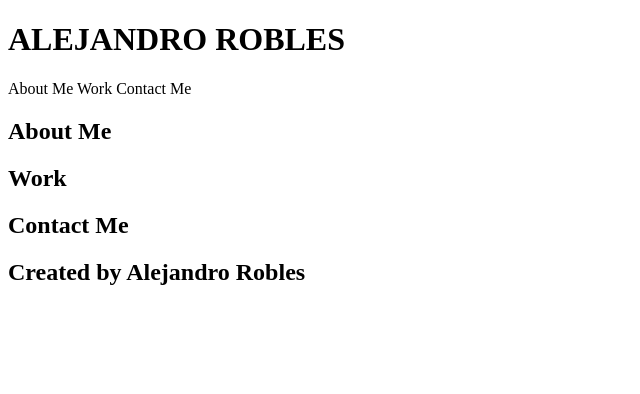
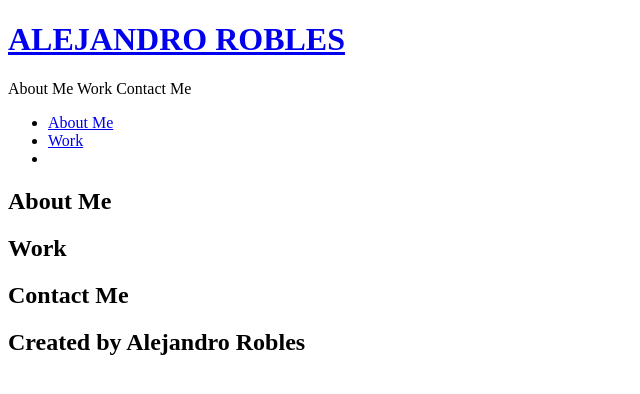
Before and after one commit to arobles31/aroblesportfolio, a plain HTML site: page index.html in a window 1280 px wide. Shown: the whole page, without its empty margins (0-640 px from the left). Drawn offline with Linux system fonts and the light colour scheme.

Commit message:
add anchor element

```diff
--- a/index.html
+++ b/index.html
@@ -9,11 +9,28 @@
         <!-- navigation -->
         <header>
             <h1>
-                ALEJANDRO ROBLES
+              <a href="/">ALEJANDRO ROBLES</a>
             </h1>
             About Me Work Contact Me
-            <nav></nav>
+            <nav>
+                <!-- Unordered list element -->
+                <ul>
+                  <!-- List item element -->
+                  <li>
+                      <!-- Anchor element -->
+                      <a href="#about-me">About Me</a>
+                  </li>
+                  <li>
+                      <a href="#work">Work</a>
+                  </li>
+                  <li>
+                      <a href="#contact-me"></a>
+                  </li>
+                </ul>
+            </nav>
 
+
+        </header>
         <!-- hero/jumbotron -->
         <section>
         </section>
@@ -38,6 +55,5 @@
             <h2>Created by Alejandro Robles</h2>
         </footer>
 
-        </header>
     </body>
 </html>
```
Lines whose indentation alone changed are shown as unchanged.
